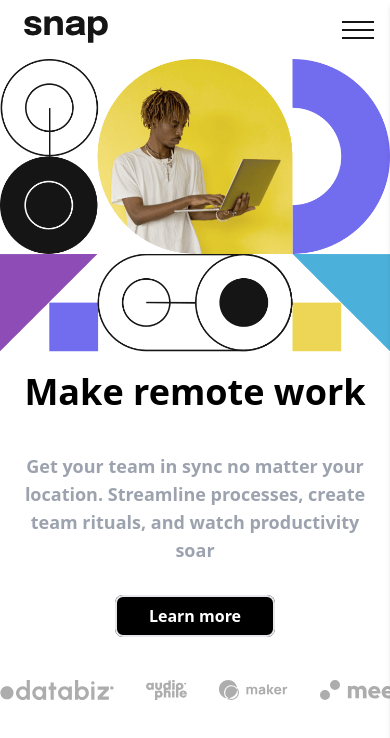
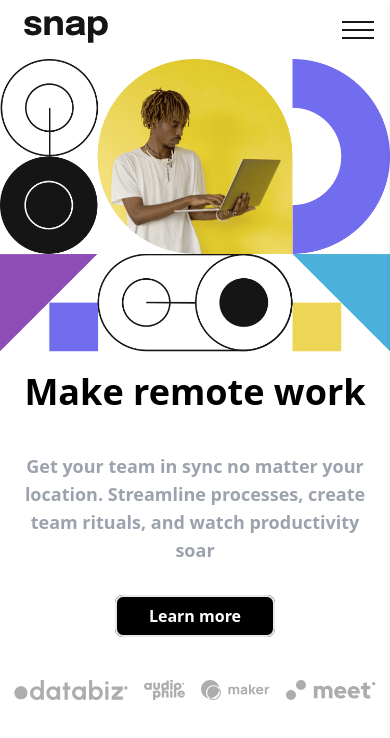
Before and after one commit to mahardikadwi/intro-section-with-dropdown-navigation-main, a website: page index.html in a window 390 px wide. Drawn offline with Linux system fonts and the light colour scheme.

Commit message:
responsive breakpoints

```diff
--- a/index.html
+++ b/index.html
@@ -143,7 +143,7 @@
                 <p class="text-lg font-semibold text-gray-400 py-10">Get your team in sync no matter your location. Streamline processes, create team rituals, and watch productivity soar</p>
                 <a href="#" class="font-semibold border-2 bg-black text-white rounded-lg px-8 py-2">Learn more</a>
             </div>
-            <div class="sponsors flex flex-row lg:justify-center  md:justify-start md:gap-16 gap-8 md:mt-0 mt-8">
+            <div class="sponsors flex flex-row justify-center  md:justify-start md:gap-16 gap-4 md:mt-0 mt-8">
                 <img src="images/client-databiz.svg" alt="sponsors image" class="h-5">
                 <img src="images/client-audiophile.svg" alt="sponsors image" class="h-5">
                 <img src="images/client-maker.svg" alt="sponsors image" class="h-5">
```
Also changed, not shown: styles/output.css.
